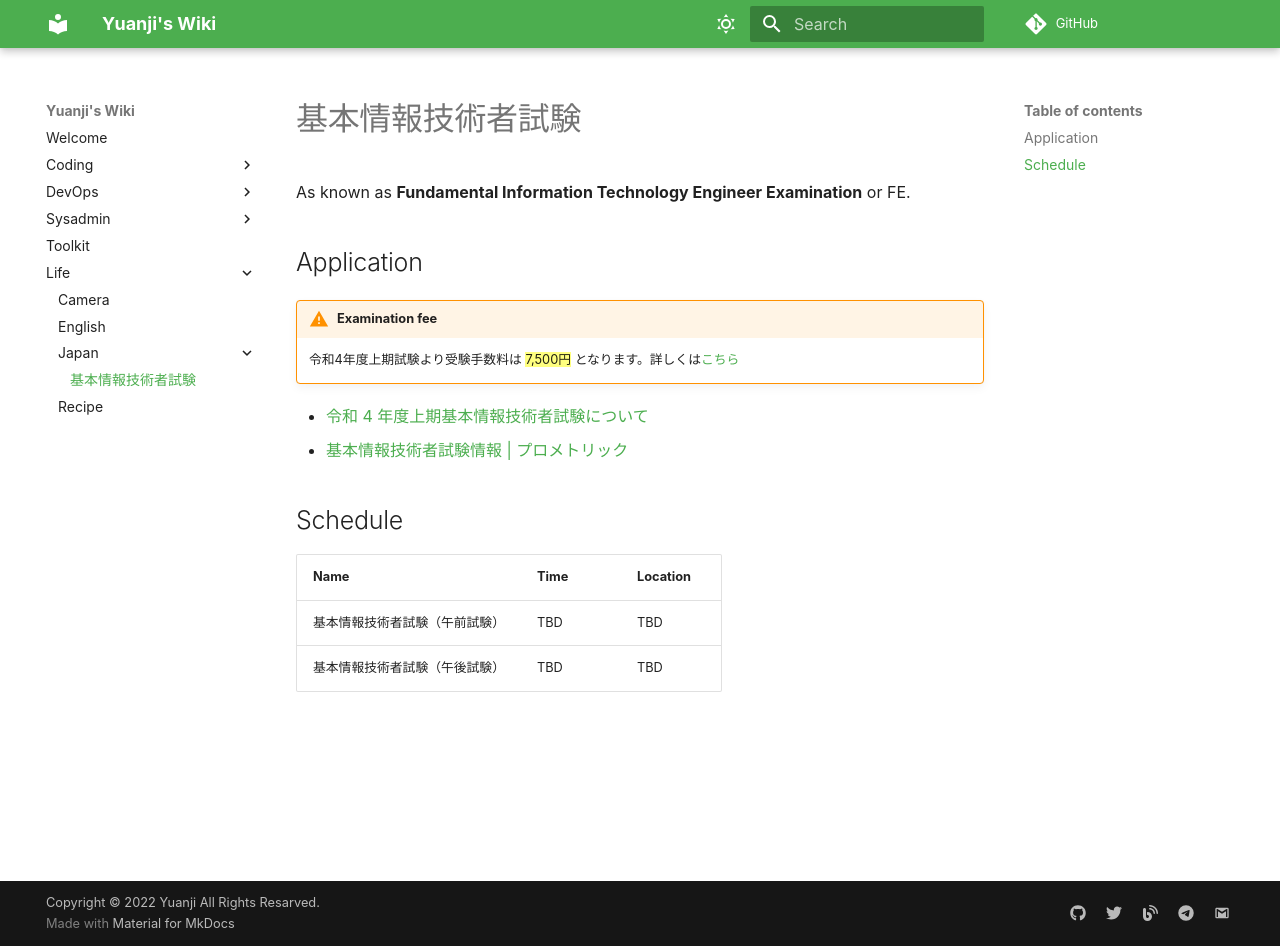
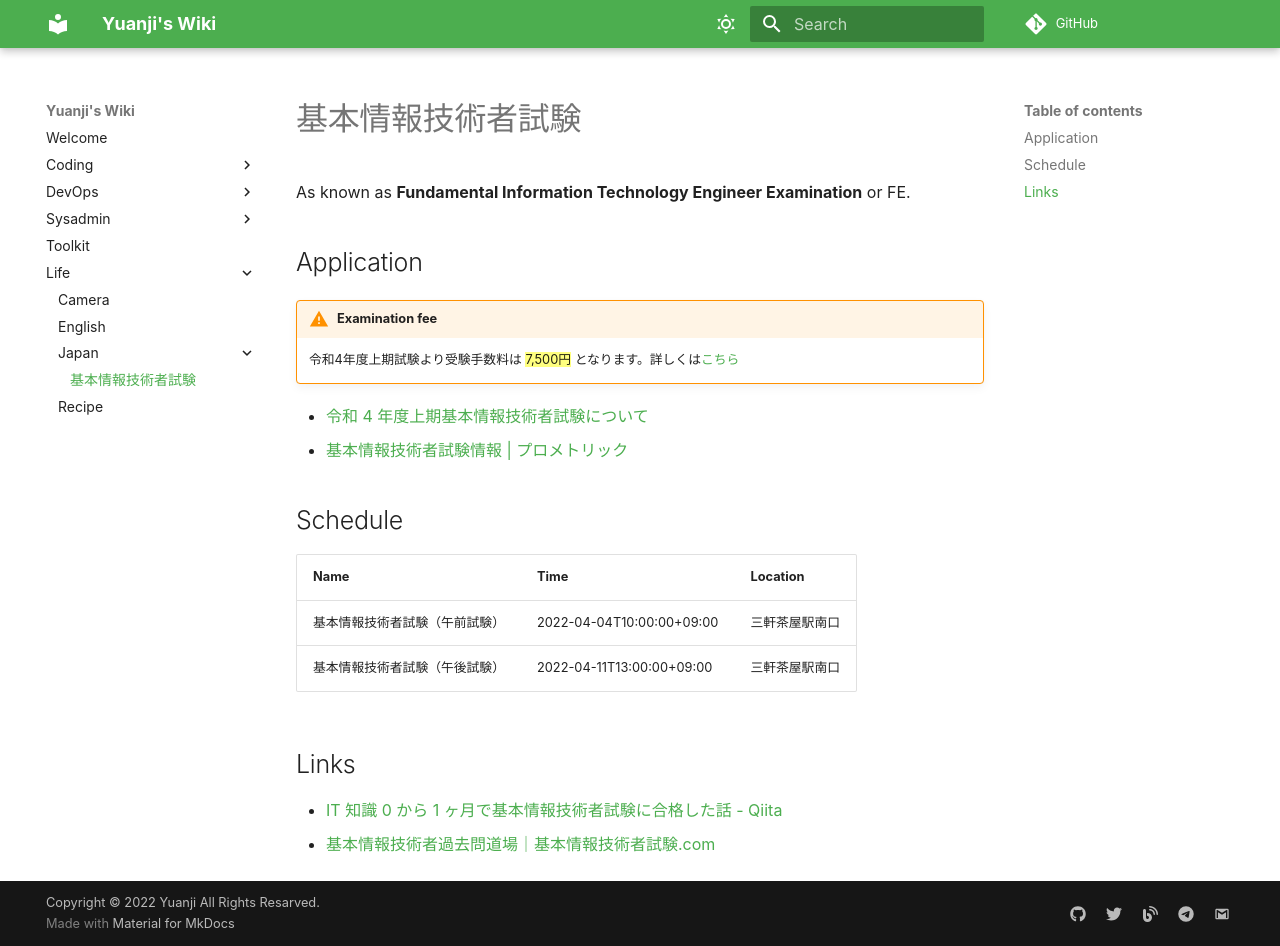
Before and after one commit to yuanji-dev/wiki, an MkDocs documentation site: the page built from docs/life/japan/fe.md, in a window 1280 px wide and 946 px high. Built offline with MkDocs 1.6.1 and Material for MkDocs 9.7.7, drawn with Linux system fonts in a browser that asks for light colours; some web fonts are replaced; comment, search, counter and statistics services are not loaded.

Commit message:
feat(fe): update fe.md

```diff
--- a/docs/life/japan/fe.md
+++ b/docs/life/japan/fe.md
@@ -13,7 +13,12 @@ As known as **Fundamental Information Technology Engineer Examination** or FE.
 
 ## Schedule
 
-| Name                           | Time | Location |
-| ------------------------------ | ---- | -------- |
-| 基本情報技術者試験（午前試験） | TBD  | TBD      |
-| 基本情報技術者試験（午後試験） | TBD  | TBD      |
+| Name                           | Time                      | Location       |
+| ------------------------------ | ------------------------- | -------------- |
+| 基本情報技術者試験（午前試験） | 2022-04-04T10:00:00+09:00 | 三軒茶屋駅南口 |
+| 基本情報技術者試験（午後試験） | 2022-04-11T13:00:00+09:00 | 三軒茶屋駅南口 |
+
+## Links
+
+- [IT 知識 0 から 1 ヶ月で基本情報技術者試験に合格した話 - Qiita](https://qiita.com/yusuke_blog1026/items/d6b079fa026ce6776773)
+- [基本情報技術者過去問道場｜基本情報技術者試験.com](https://www.fe-siken.com/fekakomon.php)
```
